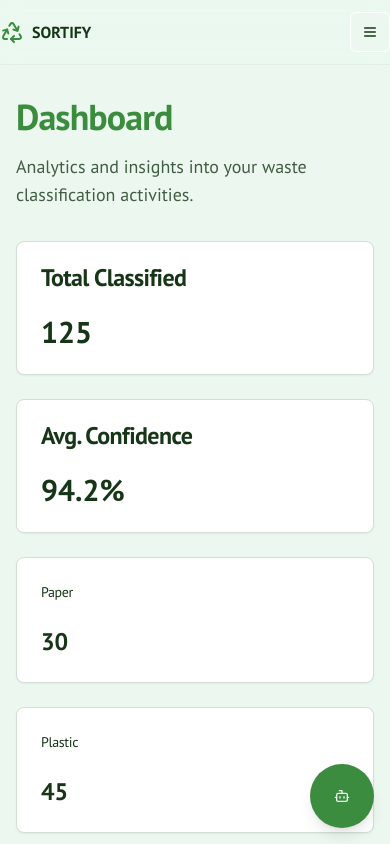
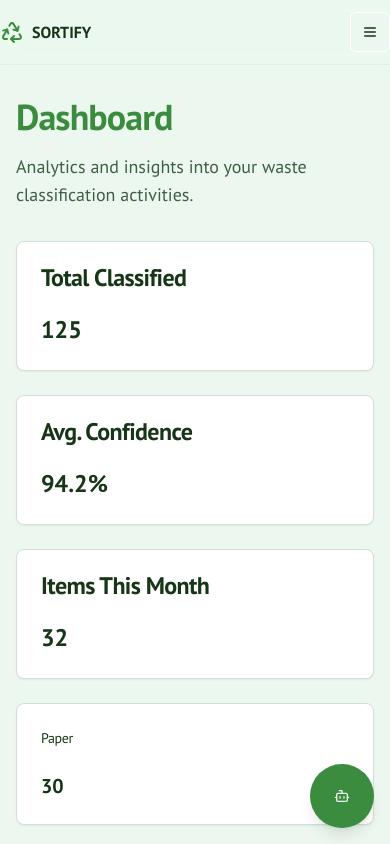
Before and after one commit to kulsumkhan05/Sortify-project, a Next.js app: page /dashboard in a window 390 px wide. Shown: the top 844 px of the page. Built offline with nearby package versions, Linux system fonts and the light colour scheme.

Commit message:
as u can see through the images , it is not at all responsive fix this i

```diff
--- a/src/app/dashboard/page.tsx
+++ b/src/app/dashboard/page.tsx
@@ -6,8 +6,8 @@ import { wasteCategories } from "@/lib/data";
 const totalWasteClassified = 125;
 const averageConfidence = 94.2;
 const categoryData = [
+    { name: 'Paper', count: 30 },
     { name: 'Plastic', count: 45 },
-    { name: 'Paper', count: 30 },
     { name: 'Metal', count: 15 },
     { name: 'Glass', count: 20 },
     { name: 'Biodegradable', count: 15 },
@@ -27,13 +27,13 @@ export default function DashboardPage() {
                 </p>
             </section>
 
-            <div className="grid gap-6 grid-cols-1 md:grid-cols-2 mb-6">
+            <div className="grid gap-6 grid-cols-1 md:grid-cols-2 lg:grid-cols-3 mb-6">
                 <Card>
                     <CardHeader>
                         <CardTitle>Total Classified</CardTitle>
                     </CardHeader>
                     <CardContent>
-                        <p className="text-3xl font-bold">{totalWasteClassified}</p>
+                        <p className="text-2xl sm:text-3xl font-bold">{totalWasteClassified}</p>
                     </CardContent>
                 </Card>
                  <Card>
@@ -41,7 +41,15 @@ export default function DashboardPage() {
                         <CardTitle>Avg. Confidence</CardTitle>
                     </CardHeader>
                     <CardContent>
-                        <p className="text-3xl font-bold">{averageConfidence.toFixed(1)}%</p>
+                        <p className="text-2xl sm:text-3xl font-bold">{averageConfidence.toFixed(1)}%</p>
+                    </CardContent>
+                </Card>
+                <Card className="md:col-span-2 lg:col-span-1">
+                    <CardHeader>
+                        <CardTitle>Items This Month</CardTitle>
+                    </CardHeader>
+                    <CardContent>
+                        <p className="text-2xl sm:text-3xl font-bold">32</p>
                     </CardContent>
                 </Card>
             </div>
@@ -55,7 +63,7 @@ export default function DashboardPage() {
                                 <CardTitle className="text-sm font-medium">{cat.name}</CardTitle>
                             </CardHeader>
                             <CardContent>
-                                <p className="text-2xl font-bold">{data?.count || 0}</p>
+                                <p className="text-xl sm:text-2xl font-bold">{data?.count || 0}</p>
                             </CardContent>
                         </Card>
                     )
--- a/src/app/layout.tsx
+++ b/src/app/layout.tsx
@@ -26,9 +26,9 @@ export default function RootLayout({
           rel="stylesheet"
         />
       </head>
-      <body className={cn('min-h-screen bg-background font-body antialiased flex flex-col')}>
+      <body className={cn('min-h-screen w-full overflow-x-hidden bg-background font-body antialiased flex flex-col')}>
         <Header />
-        <main className="flex-1">{children}</main>
+        <main className="flex-1 w-full">{children}</main>
         <Footer />
         <Toaster />
         <Chatbot />
--- a/src/app/page.tsx
+++ b/src/app/page.tsx
@@ -5,7 +5,7 @@ export default function Home() {
   return (
     <div className="container mx-auto px-4 py-8 md:py-12">
       <section className="text-center">
-        <h1 className="text-4xl font-bold tracking-tight text-primary md:text-5xl font-headline flex flex-wrap items-center justify-center gap-x-3">
+        <h1 className="text-3xl sm:text-4xl md:text-5xl font-bold tracking-tight text-primary font-headline flex flex-wrap items-center justify-center gap-x-2 sm:gap-x-3">
           <span>SORTIFY</span>
           <span className="text-base font-normal text-foreground/80 sm:text-lg md:text-xl">- Where Smartness Turns Trash into Treasure</span>
         </h1>
--- a/src/app/profile/page.tsx
+++ b/src/app/profile/page.tsx
@@ -16,12 +16,12 @@ export default function ProfilePage() {
   return (
     <div className="container mx-auto px-4 py-8 md:py-12">
       <section className="mb-8 flex flex-col items-center gap-6 text-center sm:flex-row sm:text-left">
-        <Avatar className="h-24 w-24 border-4 border-primary">
+        <Avatar className="h-20 w-20 sm:h-24 sm:w-24 border-4 border-primary">
           <AvatarImage src={userData.avatarUrl} alt={userData.name} />
           <AvatarFallback>{userData.name.charAt(0)}</AvatarFallback>
         </Avatar>
         <div>
-            <h1 className="text-4xl font-bold tracking-tight text-primary md:text-5xl font-headline">
+            <h1 className="text-3xl sm:text-4xl font-bold tracking-tight text-primary md:text-5xl font-headline">
                 {userData.name}
             </h1>
             <p className="text-lg text-foreground/80 md:text-xl">
@@ -37,7 +37,7 @@ export default function ProfilePage() {
                 <Gem className="h-4 w-4 text-muted-foreground" />
             </CardHeader>
             <CardContent>
-                <div className="text-2xl font-bold text-accent">{userData.points}</div>
+                <div className="text-xl sm:text-2xl font-bold text-accent">{userData.points}</div>
                 <p className="text-xs text-muted-foreground">Keep it up!</p>
             </CardContent>
         </Card>
@@ -47,7 +47,7 @@ export default function ProfilePage() {
                 <Award className="h-4 w-4 text-muted-foreground" />
             </CardHeader>
             <CardContent>
-                <div className="text-2xl font-bold">{userData.classifiedItems}</div>
+                <div className="text-xl sm:text-2xl font-bold">{userData.classifiedItems}</div>
                 <p className="text-xs text-muted-foreground">Making a difference</p>
             </CardContent>
         </Card>
@@ -57,7 +57,7 @@ export default function ProfilePage() {
                 <Target className="h-4 w-4 text-muted-foreground" />
             </CardHeader>
             <CardContent>
-                <div className="text-2xl font-bold">{userData.averageConfidence.toFixed(1)}%</div>
+                <div className="text-xl sm:text-2xl font-bold">{userData.averageConfidence.toFixed(1)}%</div>
                 <p className="text-xs text-muted-foreground">Great accuracy!</p>
             </CardContent>
         </Card>
```
